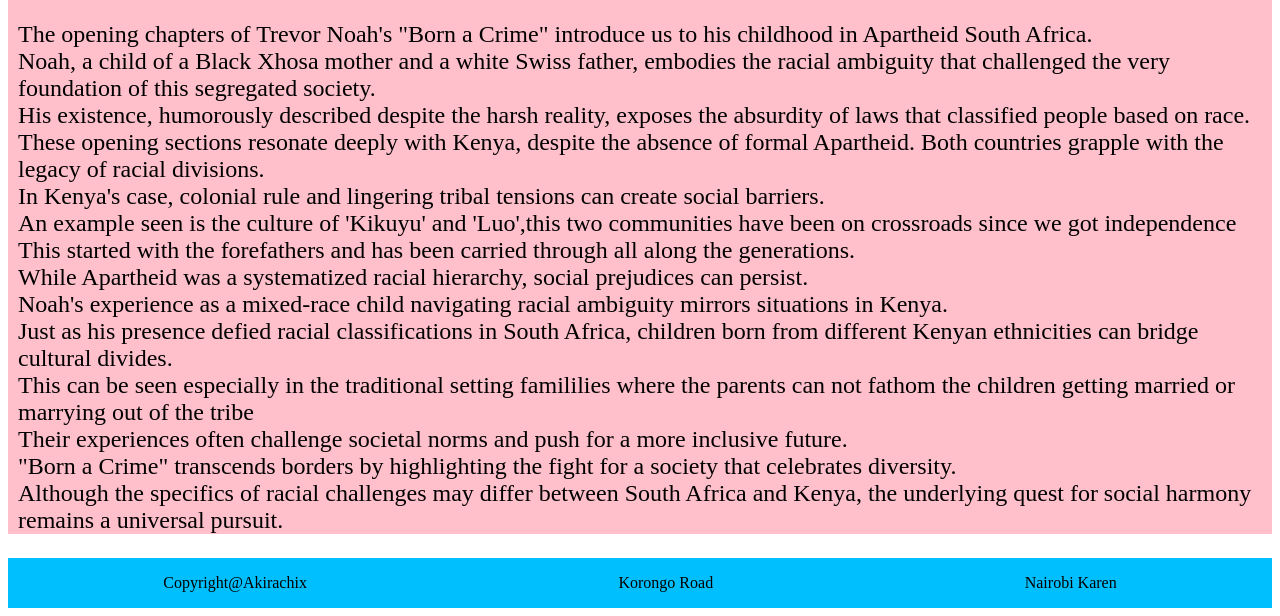
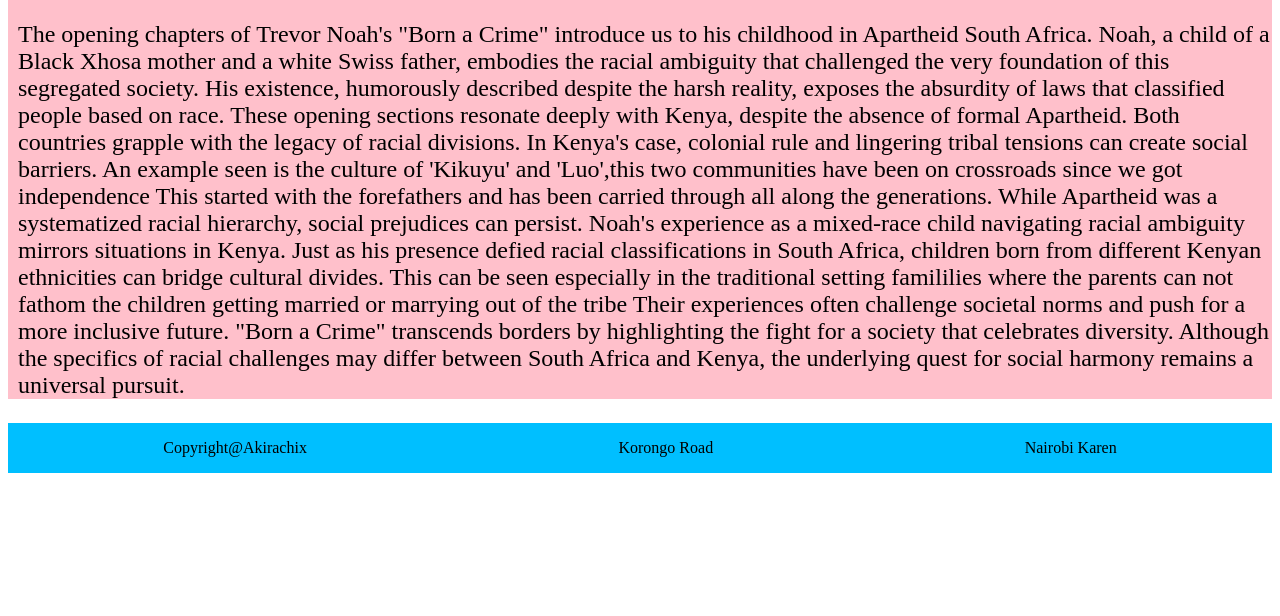
Before and after one commit to Wanja-Kayago/Mentorship-website, a plain HTML site: page NYJ.html in a window 1280 px wide. Shown: the part 736-1352 px from the top of the page. After the commit the page ends 1217 px from the top, so only its background shows below. Drawn offline with Linux system fonts and the light colour scheme.

Commit message:
added file

```diff
--- a/NYJ.html
+++ b/NYJ.html
@@ -17,24 +17,24 @@
 <div id="bodyyy">
   <img class="Noah" src="images/ImageHandler.jpeg">
   <h1 class="tittle">A Summary Of Born a Crime Chapters 1 and 2</h1>
-  <p class="Summary">The opening chapters of Trevor Noah's "Born a Crime" introduce us to his childhood in Apartheid South Africa. <br>
-    Noah, a child of a Black Xhosa mother and a white Swiss father, embodies the racial ambiguity that challenged the very foundation of this segregated society.<br>
-     His existence, humorously described despite the harsh reality, exposes the absurdity of laws that classified people based on race.<br>
+  <p class="Summary">The opening chapters of Trevor Noah's "Born a Crime" introduce us to his childhood in Apartheid South Africa.
+    Noah, a child of a Black Xhosa mother and a white Swiss father, embodies the racial ambiguity that challenged the very foundation of this segregated society.
+     His existence, humorously described despite the harsh reality, exposes the absurdity of laws that classified people based on race.
 
-    These opening sections resonate deeply with Kenya, despite the absence of formal Apartheid. Both countries grapple with the legacy of racial divisions. <br>
-    In Kenya's case, colonial rule and lingering tribal tensions can create social barriers. <br>
-    An example seen is the culture of 'Kikuyu' and 'Luo',this two communities have been on crossroads since we got independence<br>
-    This started with the forefathers and has been carried through all along the generations. <br>
-    While Apartheid was a systematized racial hierarchy, social prejudices can persist.<br>
+    These opening sections resonate deeply with Kenya, despite the absence of formal Apartheid. Both countries grapple with the legacy of racial divisions.
+    In Kenya's case, colonial rule and lingering tribal tensions can create social barriers.
+    An example seen is the culture of 'Kikuyu' and 'Luo',this two communities have been on crossroads since we got independence
+    This started with the forefathers and has been carried through all along the generations.
+    While Apartheid was a systematized racial hierarchy, social prejudices can persist.
 
-    Noah's experience as a mixed-race child navigating racial ambiguity mirrors situations in Kenya. <br>
-    Just as his presence defied racial classifications in South Africa, children born from different Kenyan ethnicities can bridge cultural divides.<br>
-    This can be seen especially in the traditional setting famililies where the parents can not fathom the children getting married or marrying out of the tribe<br>
+    Noah's experience as a mixed-race child navigating racial ambiguity mirrors situations in Kenya.
+    Just as his presence defied racial classifications in South Africa, children born from different Kenyan ethnicities can bridge cultural divides.
+    This can be seen especially in the traditional setting famililies where the parents can not fathom the children getting married or marrying out of the tribe
 
 
-     Their experiences often challenge societal norms and push for a more inclusive future.<br>
+     Their experiences often challenge societal norms and push for a more inclusive future.
 
-    "Born a Crime" transcends borders by highlighting the fight for a society that celebrates diversity. <br>
+    "Born a Crime" transcends borders by highlighting the fight for a society that celebrates diversity.
      Although the specifics of racial challenges may differ between South Africa and Kenya, the underlying quest for social harmony remains a universal pursuit.
 
 </div>
```
